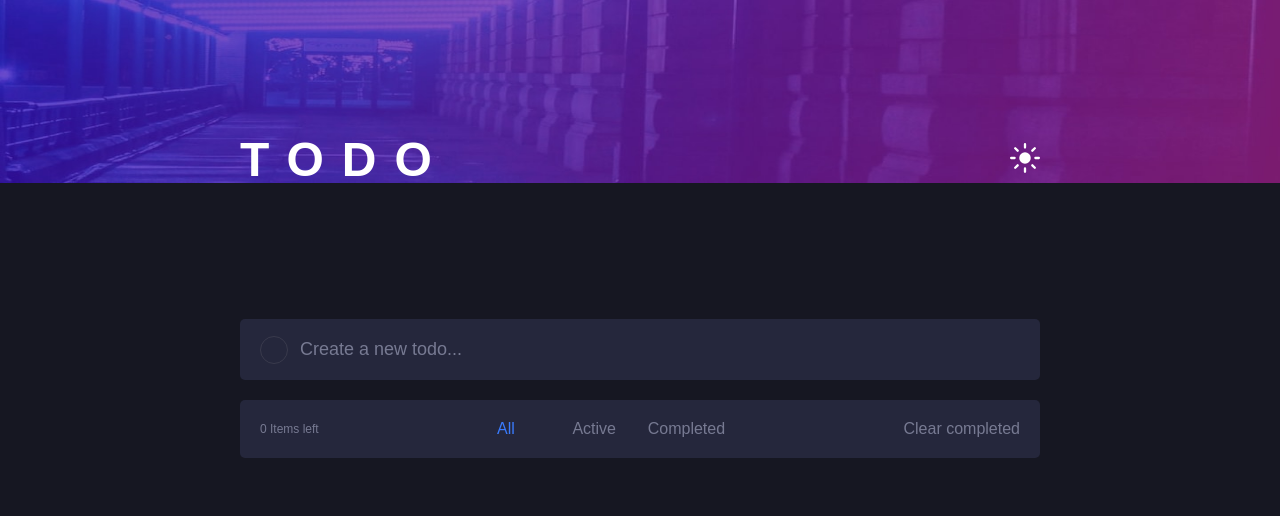
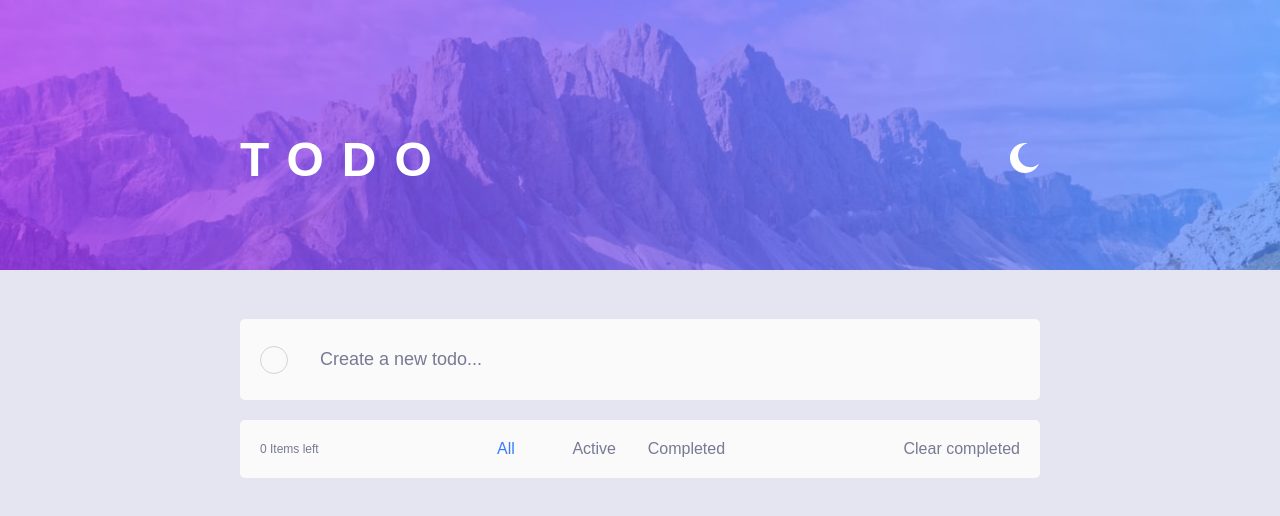
Before and after one commit to jundymek/todo-frontendmentor, a React (Create React App) app: page / in a window 1280 px wide. Shown: the top 516 px of the page. Built offline with nearby package versions, Linux system fonts and the light colour scheme.

Commit message:
style: themes.ts - light and dark theme with working toggle

```diff
--- a/src/App.tsx
+++ b/src/App.tsx
@@ -1,8 +1,10 @@
-import React from "react";
+import React, { useState } from "react";
 import Header from "./components/header/Header";
 import Todos from "./components/todos/Todos";
 import styled from "styled-components";
 import GlobalStyle from "./styles/globalStyles";
+import { ThemeProvider } from "styled-components";
+import { lightTheme, darkTheme } from "./styles/themes";
 
 const StyledLayout = styled.div`
   max-width: 800px;
@@ -10,14 +12,15 @@ const StyledLayout = styled.div`
 `;
 
 function App() {
+  const [theme, setTheme] = useState<"light" | "dark">("light");
   return (
-    <>
+    <ThemeProvider theme={theme === "light" ? lightTheme : darkTheme}>
       <GlobalStyle />
       <StyledLayout>
-        <Header />
+        <Header theme={theme} setTheme={setTheme} />
         <Todos />
       </StyledLayout>
-    </>
+    </ThemeProvider>
   );
 }
 
--- a/src/components/header/Header.tsx
+++ b/src/components/header/Header.tsx
@@ -1,6 +1,7 @@
 import React from "react";
 import styled from "styled-components";
 import iconSun from "../../assets/images/icon-sun.svg";
+import iconMoon from "../../assets/images/icon-moon.svg";
 
 const StyledHeader = styled.header`
   display: flex;
@@ -22,6 +23,7 @@ const StyledButton = styled.button`
   margin: 0;
   border: none;
   cursor: pointer;
+  outline: none;
 `;
 
 const StyledIcon = styled.img`
@@ -29,15 +31,31 @@ const StyledIcon = styled.img`
   height: 30px;
 `;
 
-const Header = () => {
+interface HeaderProps {
+  theme: "light" | "dark";
+  setTheme: React.Dispatch<React.SetStateAction<"light" | "dark">>;
+}
+
+const Header = React.memo<HeaderProps>(({ theme, setTheme }) => {
+  const handleChangeTheme = () => {
+    setTheme((prevState) => {
+      if (prevState === "light") {
+        return "dark";
+      }
+      return "light";
+    });
+  };
+
+  const icon = theme === "light" ? iconMoon : iconSun;
+
   return (
     <StyledHeader>
       <StyledTitle>TODO</StyledTitle>
       <StyledButton>
-        <StyledIcon src={iconSun} alt="Sun icon" />
+        <StyledIcon src={icon} alt="Sun icon" onClick={handleChangeTheme} />
       </StyledButton>
     </StyledHeader>
   );
-};
+});
 
 export default Header;
--- a/src/components/todos/Todos.tsx
+++ b/src/components/todos/Todos.tsx
@@ -20,7 +20,7 @@ const StyledForm = styled.form`
     left: 20px;
     transform: translateY(-50%);
     border-radius: 50%;
-    border: 1px solid hsl(237, 14%, 26%);
+    border: 1px solid ${({ theme }) => theme.todoListItemBorder};
     width: 26px;
     height: 26px;
   }
@@ -29,13 +29,13 @@ const StyledForm = styled.form`
 const StyledInput = styled.input`
   width: 100%;
   box-sizing: border-box;
-  padding: 20px 20px 20px 60px;
+  padding: 30px 20px 30px 80px;
   margin: 0;
   border: none;
   border-radius: 5px;
   color: hsl(234, 11%, 52%);
   font-size: 18px;
-  background-color: hsl(235, 24%, 19%);
+  background-color: ${({ theme }) => theme.todoListItemBackground};
   font-weight: 400;
   &::placeholder {
     color: hsl(234, 11%, 52%);
@@ -45,7 +45,7 @@ const StyledInput = styled.input`
 
 const TodosWrapper = styled.div`
   border-radius: 5px;
-  background: hsl(235, 24%, 19%);
+  background: ${({ theme }) => theme.todosWrapper};
   margin: 0;
   padding: 0;
   display: flex;
--- a/src/components/todos/todoList/todoListItem.tsx/TodoListItem.tsx
+++ b/src/components/todos/todoList/todoListItem.tsx/TodoListItem.tsx
@@ -14,12 +14,13 @@ const StyledLi = styled.li<{ isCompleted: boolean }>`
   box-sizing: border-box;
   padding: 30px 20px 30px 80px;
   margin: 0;
-  color: ${(props) => (props.isCompleted ? "hsl(233, 14%, 35%)" : "hsl(234, 39%, 85%)")};
+  color: ${(props) =>
+    props.isCompleted ? `${props.theme.todoListItemColorCompleted}` : `${props.theme.todoListItemColor}`};
   font-size: 18px;
   text-decoration: ${(props) => (props.isCompleted ? "line-through" : "none")};
-  background-color: hsl(235, 24%, 19%);
+  background-color: ${({ theme }) => theme.todoListItemBackground};
   font-weight: 400;
-  border-bottom: 1px solid hsl(237, 14%, 26%);
+  border-bottom: 1px solid ${({ theme }) => theme.todoListItemBorder};
   position: relative;
   &:first-child {
     border-top-left-radius: 5px;
@@ -39,7 +40,7 @@ const StyledAction = styled.a<{ isCompleted: boolean }>`
   border: ${(props) =>
     props.isCompleted
       ? "1px solid linear-gradient(to right, hsl(192, 100%, 67%), hsl(280, 87%, 65%))"
-      : "1px solid hsl(237, 14%, 26%)"};
+      : `1px solid ${props.theme.todoListItemBorder}`};
   opacity: 1;
   width: ${(props) => (props.isCompleted ? "28px" : "26px")};
   height: ${(props) => (props.isCompleted ? "28px" : "26px")};
@@ -68,7 +69,7 @@ const StyledInnerButton = styled.div<{ isCompleted: boolean }>`
   content: "";
   width: 22px;
   height: 22px;
-  background: hsl(235, 24%, 19%);
+  background: ${({ theme }) => theme.todoListItemBackground};
   border-radius: 50%;
   top: 2px;
   left: 2px;
@@ -83,7 +84,7 @@ const TodoListItem = React.memo<TodoListItemProps>(({ todo, todos, setTodos }) =
     }
     setTodos(newTodos);
   };
-  console.log(todo);
+
   return (
     <StyledLi isCompleted={todo.isCompleted}>
       <StyledAction type="button" onClick={handleComplete} isCompleted={todo.isCompleted}>
--- a/src/components/todos/todoList/todoOptions/TodoOptions.tsx
+++ b/src/components/todos/todoList/todoOptions/TodoOptions.tsx
@@ -24,14 +24,14 @@ const StyledFilterOption = styled.span<{ type: string; filterBy: "all" | "active
   color: ${(props) => (props.filterBy === props.type ? "hsl(220, 98%, 61%)" : "hsl(234, 11%, 52%)")};
   cursor: pointer;
   &:hover {
-    color: hsl(234, 39%, 85%);
+    color: ${({ theme }) => theme.hoverOptionColor};
   }
 `;
 
 const StyledSpan = styled.span`
   cursor: pointer;
   &:hover {
-    color: hsl(234, 39%, 85%);
+    color: ${({ theme }) => theme.clearCompletedHoverColor};
   }
 `;
 
--- a/src/styles/globalStyles.ts
+++ b/src/styles/globalStyles.ts
@@ -1,15 +1,15 @@
 import { createGlobalStyle } from "styled-components";
-import bgImage from "../assets/images/bg-desktop-dark.jpg";
 
-const GlobalStyle = createGlobalStyle`
+const GlobalStyle = createGlobalStyle<any>`
   body {
     margin: 0;
     padding: 0;
     font-family: 'Josefin Sans', sans-serif;
-    background-image: url(${bgImage});
-    background-size: 100% 40%;
+    background-image: ${({ theme }) => theme.backgroundImage};
+    background-size: 100% 30%;
     background-repeat: no-repeat;
-    background-color: hsl(235, 21%, 11%);
+    background-color: ${({ theme }) => theme.backgroundColor};
+    min-height:100vh;
   }
 
 `;
--- /dev/null
+++ b/src/styles/themes.ts
@@ -0,0 +1,25 @@
+import bgImageDark from "../assets/images/bg-desktop-dark.jpg";
+import bgImageLight from "../assets/images/bg-desktop-light.jpg";
+
+export const lightTheme = {
+  backgroundImage: `url(${bgImageLight})`,
+  backgroundColor: `hsl(236, 33%, 92%)`,
+  todosWrapper: `hsl(0, 0%, 98%)`,
+  todoListItemBackground: `hsl(0, 0%, 98%)`,
+  todoListItemBorder: `hsl(233, 11%, 84%)`,
+  todoListItemColorCompleted: `hsl(234, 39%, 85%)`,
+  todoListItemColor: `hsl(235, 19%, 35%)`,
+  hoverOptionColor: `hsl(237, 14%, 26%)`,
+  clearCompletedHoverColor: `hsl(235, 19%, 35%)`,
+};
+export const darkTheme = {
+  backgroundImage: `url(${bgImageDark})`,
+  backgroundColor: `hsl(235, 21%, 11%)`,
+  todosWrapper: `hsl(235, 24%, 19%)`,
+  todoListItemBackground: `hsl(235, 24%, 19%)`,
+  todoListItemBorder: `hsl(237, 14%, 26%)`,
+  todoListItemColorCompleted: `hsl(234, 11%, 52%)`,
+  todoListItemColor: `hsl(234, 39%, 85%)`,
+  hoverOptionColor: `hsl(236, 33%, 92%)`,
+  clearCompletedHoverColor: `hsl(234, 39%, 85%)`,
+};
```
